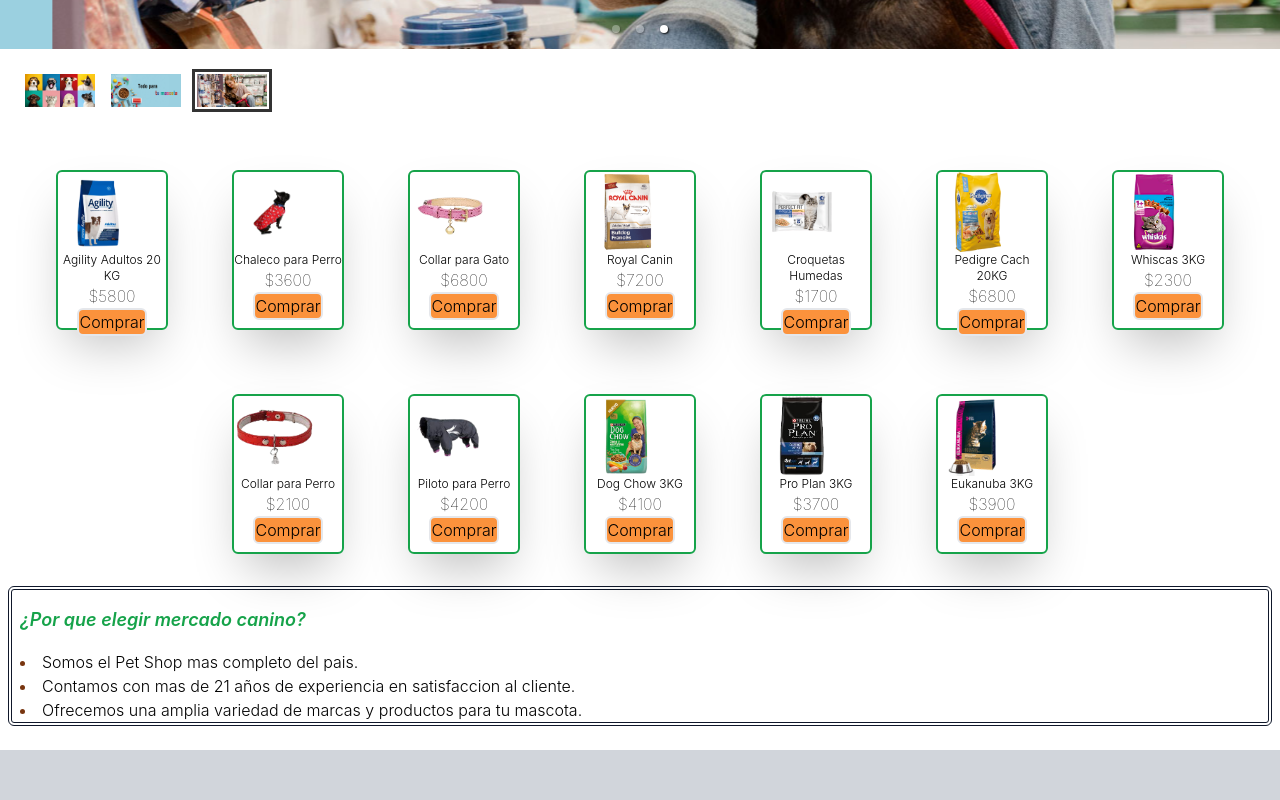
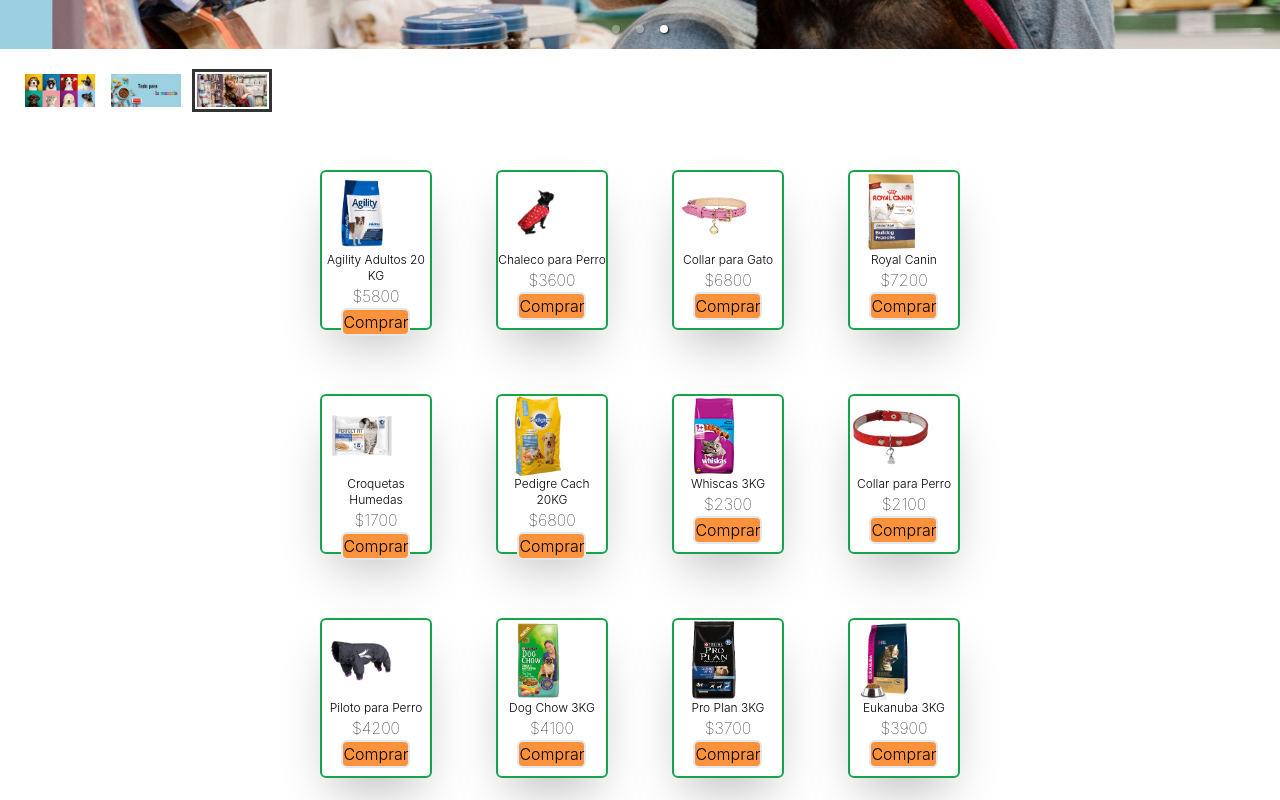
Before and after one commit to andresldelfino/mercadoCanino, a React (Create React App) app: page / in a window 1280 px wide. Shown: the part 680-1480 px from the top of the page. Built offline with nearby package versions, Linux system fonts and the light colour scheme.

Commit message:
cardlist

```diff
--- a/src/components/CardList.jsx
+++ b/src/components/CardList.jsx
@@ -24,7 +24,7 @@
 
 
 <div id='productos'>
-<div className="flex flex-col flex-wrap content-center justify-center mx-auto md:flex-row md:w-12/12 sm:flex-row sm:flex sm:flex-auto">
+<div className="flex flex-col flex-wrap content-center justify-center mx-auto md:flex-row md:w-8/12 sm:flex-row sm:flex sm:flex-auto">
 
 
 
```
